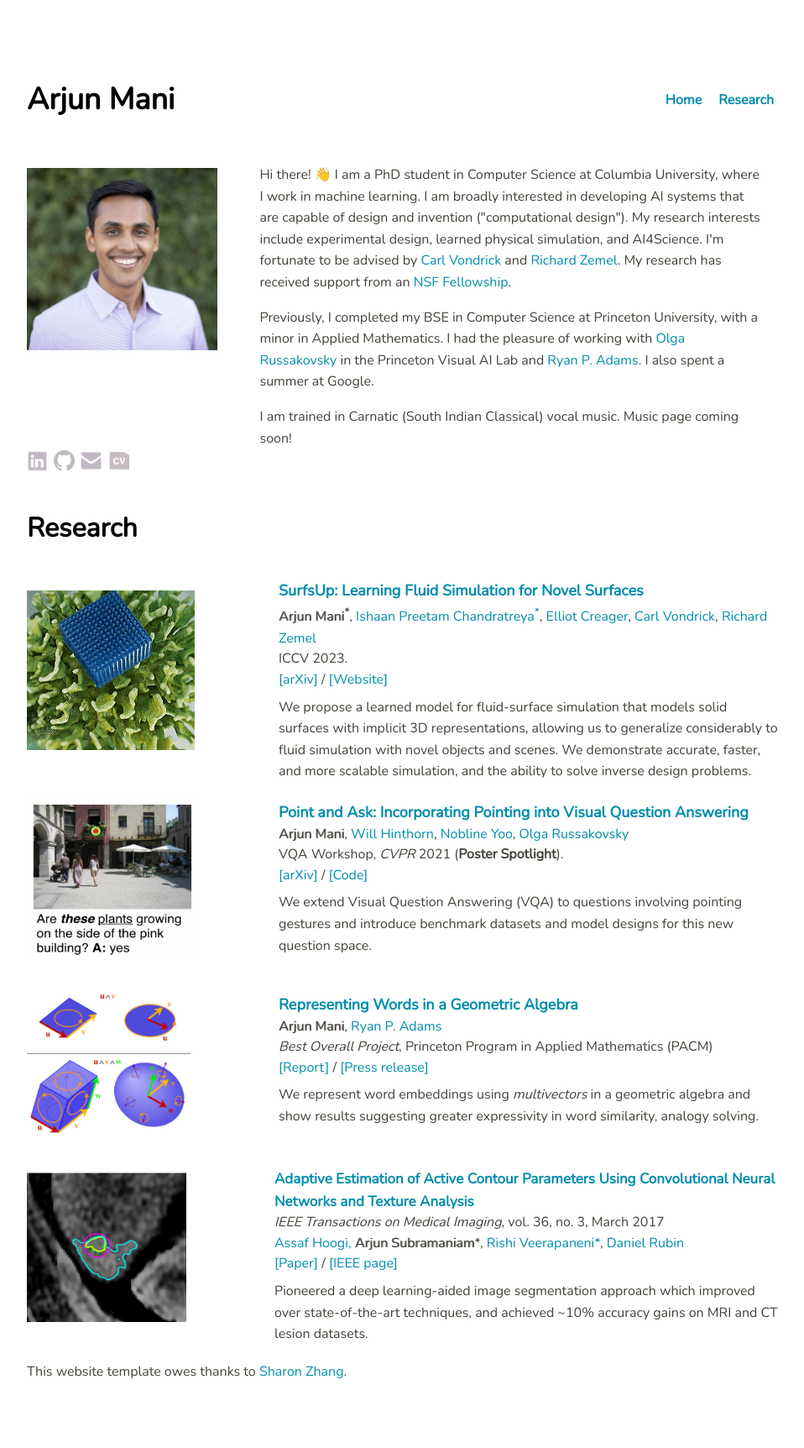
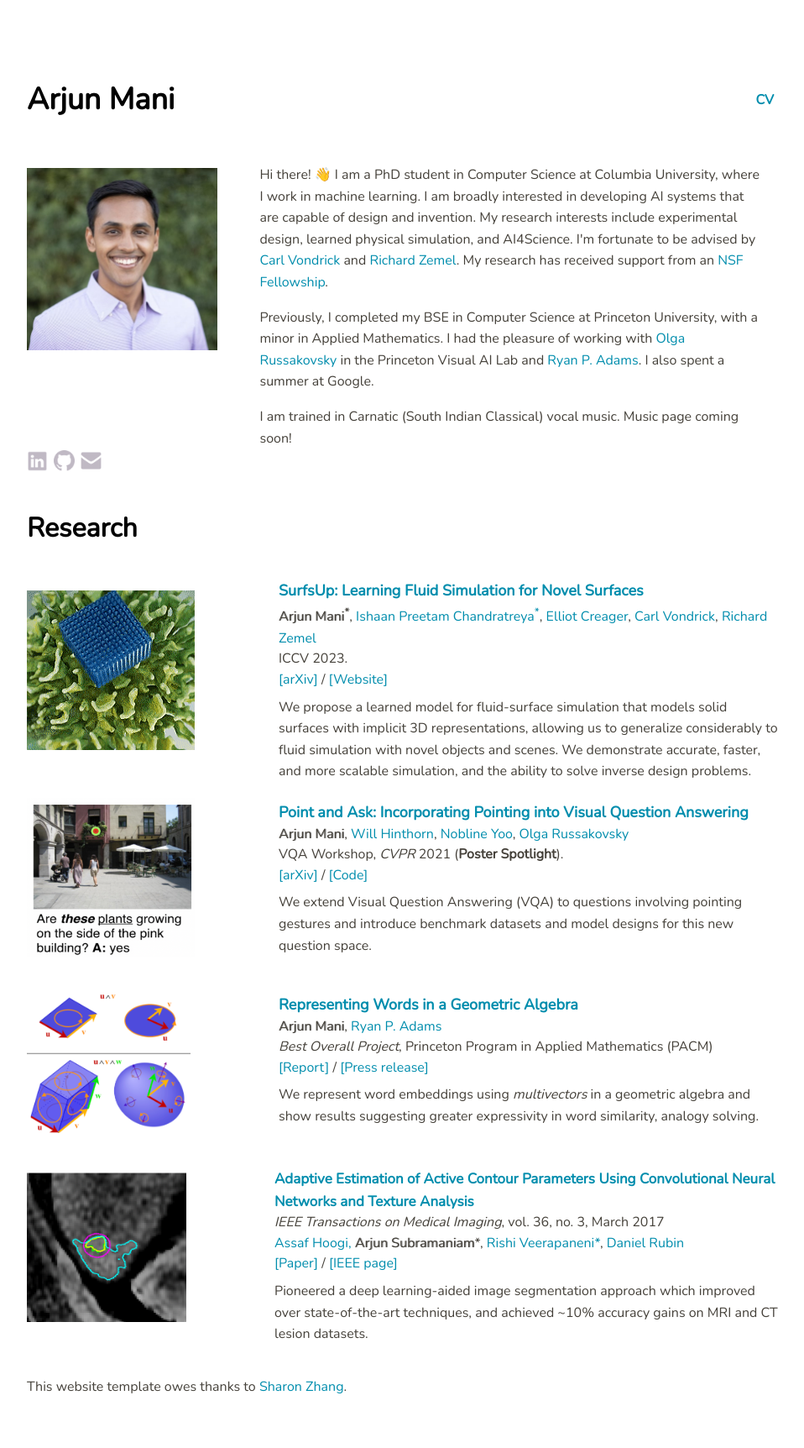
Before and after one commit to arjun-mani/arjun-mani.github.io, a Jekyll site: the page built from index.html, in a window 1280 px wide. Shown: the whole page at 84% size, without its empty margins (160-1118 px from the left). Built offline with Jekyll 4.4.1, drawn with Linux system fonts in a browser that asks for light colours.

Commit message:
further changes

```diff
--- a/_layouts/default.html
+++ b/_layouts/default.html
@@ -12,8 +12,8 @@
 		<div class="title"><h1><a href="/">Arjun Mani</a></h1></div>
 		<nav>
 			<ul>
-				<li><a href="/">Home</a></li>
-				<li><a href="#Research">Research</a></li>
+				<li><a href="/">CV</a></li>
+				<!-- <li><a href="#Research">Research</a></li> -->
 				<!-- <li><a href="/projects">Projects</a></li> -->
                 <!-- <li><a href="/music">Music</a></li> -->
 				<!-- <li><a href="/blog">Blog</a></li> -->
--- a/index.html
+++ b/index.html
@@ -32,7 +32,7 @@ title: Home
 			<img src="./cuidpic2.jpg" width="100%" alt="profile pic">
 		</div>
 		<div class="about-desc">
-			<p> Hi there! 👋 I am a PhD student in Computer Science at Columbia University, where I work in machine learning. I am broadly interested in developing AI systems that are capable of design and invention ("computational design"). My research interests include experimental design, learned physical simulation, and AI4Science. I'm fortunate to be advised by <a href="http://www.cs.columbia.edu/~vondrick/" target="_blank">Carl Vondrick</a> and <a href="http://www.cs.columbia.edu/~zemel/" target="_blank">Richard Zemel</a>. My research has received support from an <a href="https://www.nsfgrfp.org/" target="_blank">NSF Fellowship</a>. </p>
+			<p> Hi there! 👋 I am a PhD student in Computer Science at Columbia University, where I work in machine learning. I am broadly interested in developing AI systems that are capable of design and invention. My research interests include experimental design, learned physical simulation, and AI4Science. I'm fortunate to be advised by <a href="http://www.cs.columbia.edu/~vondrick/" target="_blank">Carl Vondrick</a> and <a href="http://www.cs.columbia.edu/~zemel/" target="_blank">Richard Zemel</a>. My research has received support from an <a href="https://www.nsfgrfp.org/" target="_blank">NSF Fellowship</a>. </p>
 
             <p> Previously, I completed my BSE in Computer Science at Princeton University, with a minor in Applied Mathematics. I had the pleasure of working with <a href="https://www.cs.princeton.edu/~olgarus/" target="_blank">Olga Russakovsky</a>
 			in the Princeton Visual AI Lab and <a href="https://www.cs.princeton.edu/~rpa/" target="_blank">Ryan P. Adams</a>. I also spent a summer at Google. </p>
@@ -45,7 +45,7 @@ title: Home
 		<a style="padding-right:3px;" href="https://www.linkedin.com/in/arjun-mani/"><img src="/imgs/linkedin.png" height="25px" alt="linkedin"></a>
 		<a style="padding-right:3px;" href="https://github.com/arjun-mani"><img src="/imgs/github.png" height="25px" alt="github"></a>
 		<a style="padding-right:3px;" href="mailto:asm2290@columbia.edu"><img src="/imgs/email.png" height="25px" alt="email"></a>
-        <a href="mailto:asm2290@columbia.edu"><img src="/imgs/cvicon3.png" height="25px" alt="email"></a>
+        <!-- <a href="mailto:asm2290@columbia.edu"><img src="/imgs/cvicon3.png" height="25px" alt="email"></a> -->
 <!--
 <div class="about-thin">
 	<div class="about-row">
@@ -125,6 +125,8 @@ title: Home
 <!-- <h1 id="Other" style="color:black;">Other</h1>
 <p> Check out my <a href="/projects">Projects</a> page for various projects that I have worked or am working on, and my <a href="/music">music</a> page for links to past and upcoming performances. I will be starting up a <a href="/blog">blog</a> soon as well, so keep an eye out for that! </p>
 <p>Lastly, this website template owes thanks to <a href="https://sxzhang25.github.io/">Sharon Zhang</a>.</p> -->
+
+<br/>
 
 <p>This website template owes thanks to <a href="https://sxzhang25.github.io/">Sharon Zhang</a>.
 
```
